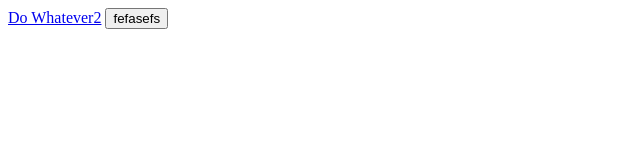
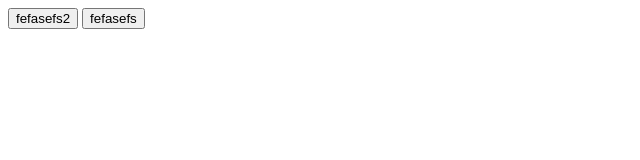
Before and after one commit to 239what475/239what475.github.io, a plain HTML site: page index.html in a window 1280 px wide. Shown: the whole page, without its empty margins (0-640 px from the left). Drawn offline with Linux system fonts and the light colour scheme.

Commit message:
Update index.html

```diff
--- a/index.html
+++ b/index.html
@@ -10,6 +10,21 @@
                 let postId = url.split("=")[1]
                 console.log(postId)
                 let result = "twtstudio://weipeiyang.app/feedback?questionid=" + postId
+                console.log(result)
+                window.location.href = result
+                // window.location.href="https://239what475.github.io/recipe"
+            } catch (error) {
+                console.log(error.message)
+            }
+        }
+
+        function onTap2() {
+            try {
+                let url = window.location.href
+                console.log(url)
+                let postId = url.split("=")[1]
+                console.log(postId)
+                let result = "https://mobile.twt.edu.cn/feedback?questionid=" + postId
                 console.log(result)
                 window.location.href = result
                 // window.location.href="https://239what475.github.io/recipe"
@@ -40,7 +55,8 @@
 </head>
 
 <body>
-    <a href="twtstudio://weipeiyang.app/feedback?questionid=5528">Do Whatever2</a>
+    <button id="to-app-button" onclick="onTap2()">fefasefs2</button>
+
 
     <button id="to-app-button" onclick="onTap()">fefasefs</button>
 </body>
```
